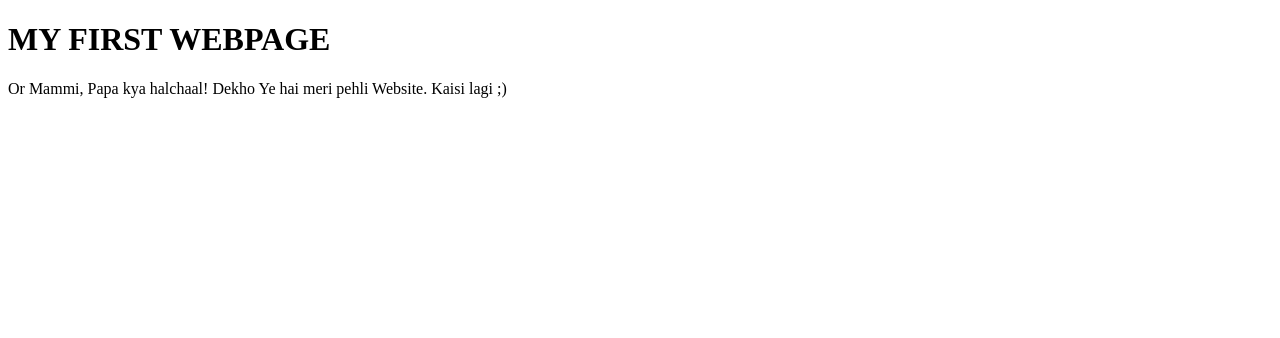
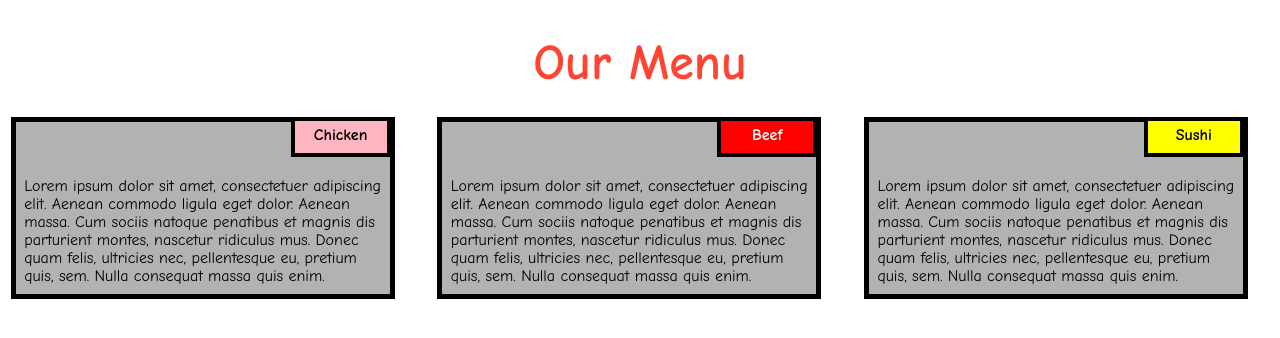
Before and after one commit to fireheart007/Coursera, a plain HTML site: page Module2/index.html in a window 1280 px wide. Drawn offline with Linux system fonts and the light colour scheme.

Commit message:
Module 2 Assignment

```diff
--- a/Module2/index.html
+++ b/Module2/index.html
@@ -1,12 +1,37 @@
 <!DOCTYPE html>
-<html lang="en">
+<html>
 <head>
-	<title>FIREHEART</title>
+
+<title>Responsive Layout</title>
+<meta name="viewport" content="width=device-width, initial-scale=1">
+<link rel="stylesheet" type="text/css" href="style.css">
+
 </head>
 <body>
-<h1>MY FIRST WEBPAGE</h1>
-Or Mammi, Papa kya halchaal!
-Dekho Ye hai meri pehli Website.
-Kaisi lagi ;)
+<h1>Our Menu</h1>
+
+
+
+  <div class="col-lg-4 col-md-6 col-sm-12">
+  	<div class="box">
+  		<p class="content-name name1">Chicken</p>
+  		<p class="content">Lorem ipsum dolor sit amet, consectetuer adipiscing elit. Aenean commodo ligula eget dolor. Aenean massa. Cum sociis natoque penatibus et magnis dis parturient montes, nascetur ridiculus mus. Donec quam felis, ultricies nec, pellentesque eu, pretium quis, sem. Nulla consequat massa quis enim.</p>
+  	</div>
+  </div>
+
+  <div class="col-lg-4 col-md-6 col-sm-12">
+  	<div class="box">
+   		<p class="content-name name2">Beef</p>
+   		<p class="content">Lorem ipsum dolor sit amet, consectetuer adipiscing elit. Aenean commodo ligula eget dolor. Aenean massa. Cum sociis natoque penatibus et magnis dis parturient montes, nascetur ridiculus mus. Donec quam felis, ultricies nec, pellentesque eu, pretium quis, sem. Nulla consequat massa quis enim.</p>
+  	</div>
+  </div>
+
+  <div class="col-lg-4 col-md-12 col-sm-12">
+  	<div class="box">
+  		<p class="content-name name3">Sushi</p>
+  		<p class="content">Lorem ipsum dolor sit amet, consectetuer adipiscing elit. Aenean commodo ligula eget dolor. Aenean massa. Cum sociis natoque penatibus et magnis dis parturient montes, nascetur ridiculus mus. Donec quam felis, ultricies nec, pellentesque eu, pretium quis, sem. Nulla consequat massa quis enim.</p>
+  	</div>
+  </div>
+
 </body>
 </html>
--- /dev/null
+++ b/Module2/style.css
@@ -0,0 +1,104 @@
+
+
+* {
+  box-sizing: border-box;
+}
+
+body{
+  margin: 0;
+  padding: 0;
+  font-family: "Comic Sans MS", cursive, sans-serif;
+}
+
+.row{
+  margin-top: 5%;
+  margin-bottom: 5%;
+}
+
+h1 {
+  margin-bottom: 15px;
+  text-align: center;
+  color: #ff4532;
+  font-size: 50px;
+}
+
+
+.box{
+  width: 100%;
+  overflow: none;
+}
+
+
+.content-name{
+  overflow: none;
+  text-align: center;
+  border: 4px solid black;
+  width: 100px;
+  height: 40px;
+  padding: 5px;
+  float: right;
+  margin-right: 36px;
+  margin-top: 0px;
+  font-weight: bold;
+  position: relative;
+}
+
+.content{
+  border: 5px solid black;
+  width: 90%;
+  height: auto;
+  margin: 2.5%;
+  color: black
+  font-size: 25px;
+  padding: 2%;
+  padding-top: 55px;
+  background-color: rgba(0,0,0,0.3);
+}
+
+.name1{
+  background-color: #FFB6C1;
+}
+
+.name2{
+  color: white;
+  background-color: #FF0000;
+}
+.name3{
+  background-color: #FFFF00;
+}
+
+
+/********** Large devices only **********/
+@media (min-width: 992px) {
+  .col-lg-4 {
+    float: left;
+    width: 33.33%;
+  }
+}
+/********** Medium devices only **********/
+@media (min-width: 768px) and (max-width: 991px) {
+  .col-md-6,.col-md-12 {
+    float: left;
+  }
+  .col-md-6 {
+    width: 50%;
+  }
+  .col-md-12 {
+    margin-left: -10px;
+    width: 100%;
+  }
+  .name3{
+    margin-right: 65px;
+    width: 100px;
+  }
+}
+
+@media (min-width: 0px) and (max-width: 767px) {
+  .col-sm-12 {
+    float: left;
+    width: 100%;
+  }
+  .content-name{
+    margin-right: 30px;
+  }
+}
```
